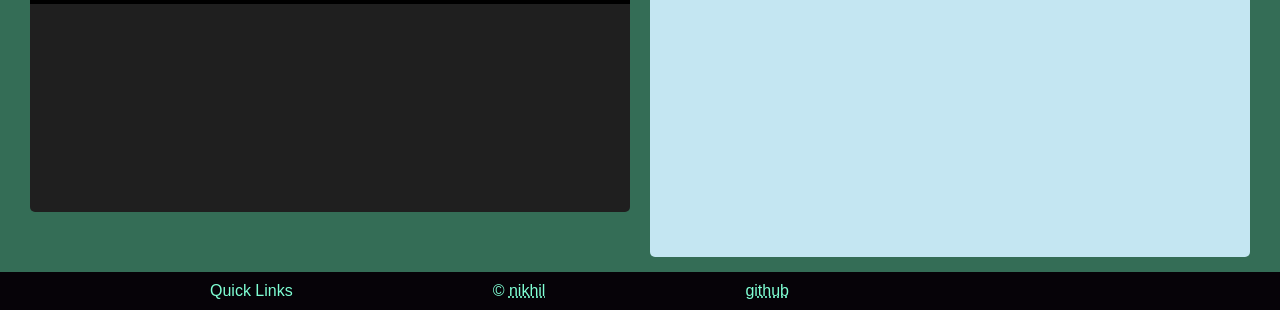
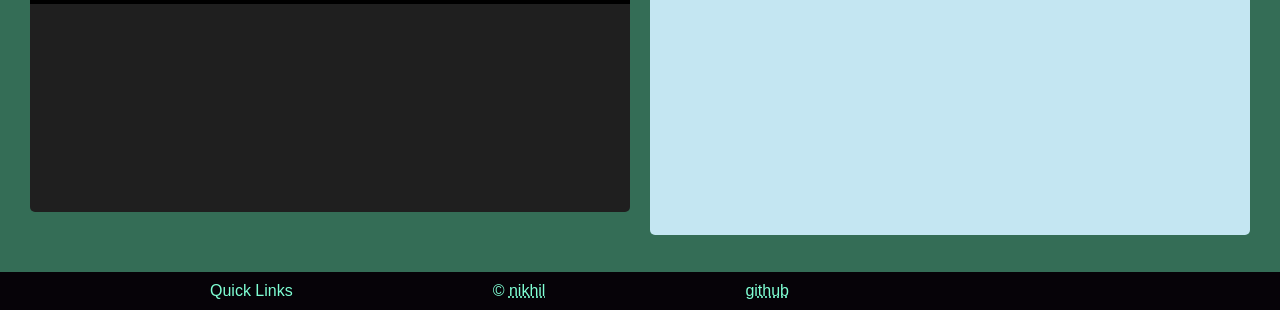
Before and after one commit to 20Nikhil02/Web-Dev-Code-pen, a plain HTML site: page index.html in a window 1280 px wide. Shown: the part 576-886 px from the top of the page. Drawn offline with Linux system fonts and the light colour scheme.

Commit message:
Update style.css

```diff
--- a/style.css
+++ b/style.css
@@ -52,7 +52,7 @@ textarea{
 
 iframe{
     width: 100%;
-    height: 98%;
+    height: 95%;
     background: #c4e6f2;
     border: 0;
     outline: 0;
```
